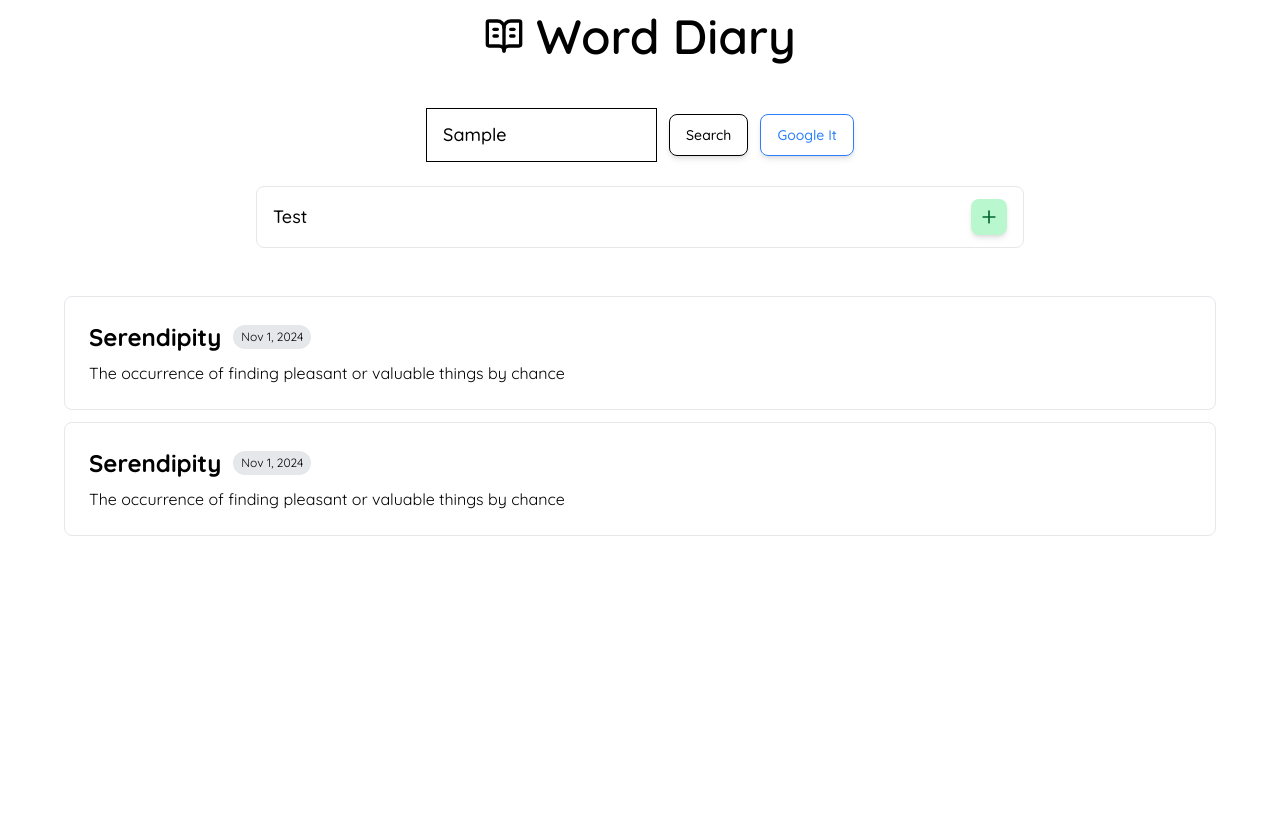
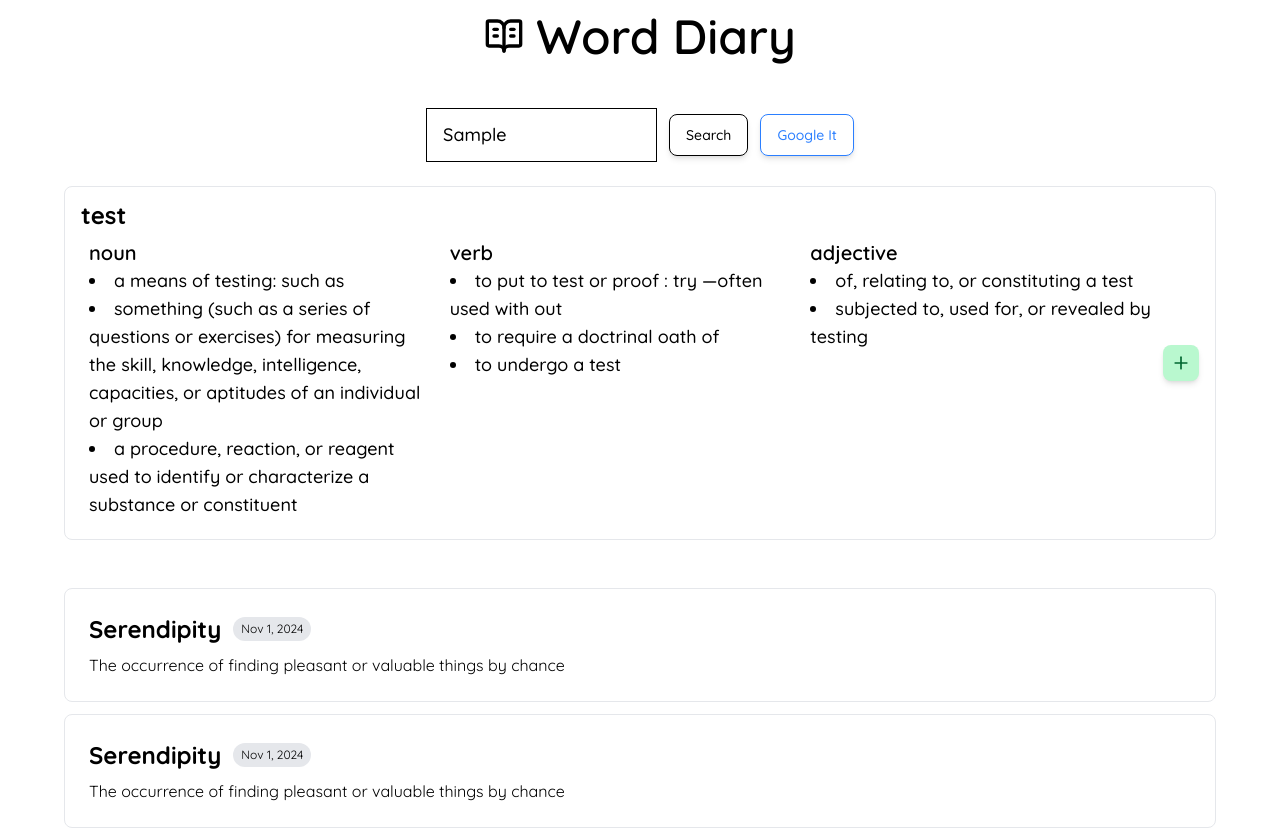
Before and after one commit to williamj20/Word-Diary, a Next.js app: page / in a window 1280 px wide. Both pictures are taken after typing "Sample" into the empty fields and a click on the button "Search". Before the commit the page ends 800 px from the top, so only its background shows below. Built offline with nearby package versions, Linux system fonts and the light colour scheme.

Commit message:
Add merriam-webster API integration

```diff
--- /dev/null
+++ b/src/app/(search)/components/add-word-definition.tsx
@@ -0,0 +1,40 @@
+'use client';
+
+import { WordToSearch } from '@/app/lib/definitions';
+import { Plus } from 'lucide-react';
+
+export default function AddWordDefinition({
+  wordsResponse,
+}: {
+  wordsResponse: WordToSearch | null;
+}) {
+  if (wordsResponse) {
+    console.log('wordsResponse:', wordsResponse);
+    const slicedResponses = wordsResponse?.dictionaryEntries.slice(0, 3);
+    return (
+      <div className="w-full max-w-6xl px-4 py-3 mt-6 rounded-lg border border-gray-200 text-lg font-medium">
+        <div className="flex items-center justify-between">
+          <div>
+            <div className="text-2xl font-bold">{wordsResponse?.word}</div>
+            <div className="flex">
+              {slicedResponses.map((entry, index) => (
+                <div key={index} className="w-full max-w-2xl p-2">
+                  <h3 className="text-xl font-semibold">{entry.fl}</h3>
+                  <ul className="list-disc list-inside">
+                    {entry.shortdef.map((definition, defIndex) => (
+                      <li key={defIndex}>{definition}</li>
+                    ))}
+                  </ul>
+                </div>
+              ))}
+            </div>
+          </div>
+          <button className="p-2 rounded-lg text-green-800 bg-green-200 hover:bg-green-300 active:bg-green-400 transition-all shadow-md enabled:hover:shadow-lg">
+            <Plus className="w-5 h-5" />
+          </button>
+        </div>
+      </div>
+    );
+  }
+  return null;
+}
--- a/src/app/ui/add-word.tsx
+++ b/src/app/(search)/components/add-word.tsx
@@ -1,20 +1,26 @@
 'use client';
 
-import { Plus } from 'lucide-react';
+import AddWordDefinition from '@/app/(search)/components/add-word-definition';
+import { WordToSearch } from '@/app/lib/definitions';
+import { mockDefinition2 } from '@/app/lib/mock-data';
 import { useEffect, useState } from 'react';
+
+const EMPTY_WORD_ERROR_MESSAGE = 'Please enter a word before searching.';
+
+// eslint-disable-next-line @typescript-eslint/no-unused-vars
+const DEFINITION_NOT_FOUND_ERROR_MESSAGE =
+  'Definition not found. Please try another word.';
+const SOMETHING_WENT_WRONG = 'Something went wrong. Please try again.';
 
 export default function AddWord() {
   const [word, setWord] = useState('');
   const [error, setError] = useState('');
 
-  // eslint-disable-next-line @typescript-eslint/no-unused-vars
-  const [definition, setDefinition] = useState('Test');
+  const [definition, setDefinition] = useState<WordToSearch | null>(null);
 
   useEffect(() => {
     setError('');
   }, [word]);
-
-  const EMPTY_WORD_ERROR_MESSAGE = 'Please enter a word before searching.';
 
   function handleInputKeyDown(event: React.KeyboardEvent<HTMLInputElement>) {
     if (event.key === 'Enter' && event.shiftKey) {
@@ -36,13 +42,36 @@ export default function AddWord() {
     window.open(searchUrl, '_blank');
   }
 
-  function searchDefinition() {
+  async function searchDefinition() {
     const trimmedWord = word.trim();
     if (!trimmedWord) {
       setError(EMPTY_WORD_ERROR_MESSAGE);
       return;
     }
-    console.log(trimmedWord);
+    try {
+      // const response = await fetch(
+      //   `https://www.dictionaryapi.com/api/v3/references/collegiate/json/${encodeURIComponent(trimmedWord)}?key=${process.env.NEXT_PUBLIC_DICTIONARY_KEY}`
+      // );
+      // if (!response.ok) {
+      //   console.log('Error fetching definition:', error);
+      //   setError(SOMETHING_WENT_WRONG);
+      //   return;
+      // }
+      // const data = await response.json();
+      // if (data.length === 0 || !data[0].shortdef) {
+      //   setError(DEFINITION_NOT_FOUND_ERROR_MESSAGE);
+      //   return;
+      // }
+      // const wordToSearch = {
+      //   dictionaryEntries: data,
+      //   word: trimmedWord,
+      // };
+      // setDefinition(wordToSearch);
+      setDefinition(mockDefinition2);
+    } catch (error) {
+      console.log('Error fetching definition:', error);
+      setError(SOMETHING_WENT_WRONG);
+    }
   }
 
   return (
@@ -75,14 +104,7 @@ export default function AddWord() {
           <div className="text-sm font-medium text-red-600 mt-1">{error}</div>
         )}
       </div>
-      {definition.trim() && (
-        <div className="w-full max-w-3xl px-4 py-3 mt-6 flex items-center justify-between rounded-lg border border-gray-200 text-lg font-medium">
-          {definition}
-          <button className="p-2 rounded-lg text-green-800 bg-green-200 hover:bg-green-300 active:bg-green-400 transition-all shadow-md enabled:hover:shadow-lg">
-            <Plus className="w-5 h-5" />
-          </button>
-        </div>
-      )}
+      <AddWordDefinition wordsResponse={definition} />
     </div>
   );
 }
--- a/src/app/ui/word-list.tsx
+++ b/src/app/(search)/components/word-list.tsx
@@ -1,6 +1,6 @@
 'use client';
+import WordItem from '@/app/(search)/components/word-item';
 import { Word } from '@/app/lib/definitions';
-import WordItem from '@/app/ui/word-item';
 import { useState } from 'react';
 
 export default function WordList({ initialWords }: { initialWords: Word[] }) {
--- a/src/app/(search)/page.tsx
+++ b/src/app/(search)/page.tsx
@@ -1,5 +1,5 @@
-import AddWord from '@/app/ui/add-word';
-import WordList from '@/app/ui/word-list';
+import AddWord from '@/app/(search)/components/add-word';
+import WordList from '@/app/(search)/components/word-list';
 
 const initialWords = [
   {
--- a/src/app/layout.tsx
+++ b/src/app/layout.tsx
@@ -1,12 +1,17 @@
-import { quicksand } from '@/app/ui/fonts';
 import { BookOpenText } from 'lucide-react';
 import type { Metadata } from 'next';
+import { Quicksand } from 'next/font/google';
 import './globals.css';
 
 export const metadata: Metadata = {
   title: 'Word Diary',
   description: 'A place to keep track of new words.',
 };
+
+const quicksand = Quicksand({
+  variable: '--font-quicksand',
+  subsets: ['latin'],
+});
 
 export default function RootLayout({
   children,
--- a/src/app/lib/definitions.ts
+++ b/src/app/lib/definitions.ts
@@ -1,6 +1,16 @@
-export type Word = {
+export interface Word {
   id: string;
   word: string;
   definition: string;
   dateAdded: Date;
-};
+}
+
+export interface DictionaryServiceObject {
+  fl: string; // functional label
+  shortdef: string[]; // short definitions
+}
+
+export interface WordToSearch {
+  dictionaryEntries: DictionaryServiceObject[];
+  word: string;
+}
--- /dev/null
+++ b/src/app/lib/mock-data.ts
@@ -0,0 +1,88 @@
+import { DictionaryServiceObject, WordToSearch } from '@/app/lib/definitions';
+
+const response1: DictionaryServiceObject[] = [
+  {
+    fl: 'verb',
+    shortdef: [
+      'to cause to lose flesh so as to become very thin',
+      'to make feeble',
+      'to waste away physically',
+    ],
+  },
+];
+
+const response2: DictionaryServiceObject[] = [
+  {
+    fl: 'noun',
+    shortdef: [
+      'a means of testing: such as',
+      'something (such as a series of questions or exercises) for measuring the skill, knowledge, intelligence, capacities, or aptitudes of an individual or group',
+      'a procedure, reaction, or reagent used to identify or characterize a substance or constituent',
+    ],
+  },
+  {
+    fl: 'verb',
+    shortdef: [
+      'to put to test or proof : try —often used with out',
+      'to require a doctrinal oath of',
+      'to undergo a test',
+    ],
+  },
+  {
+    fl: 'adjective',
+    shortdef: [
+      'of, relating to, or constituting a test',
+      'subjected to, used for, or revealed by testing',
+    ],
+  },
+  {
+    fl: 'noun',
+    shortdef: [
+      'an external hard or firm covering (such as a shell) of many invertebrates (such as a foraminifer or a mollusk)',
+    ],
+  },
+  {
+    fl: 'abbreviation',
+    shortdef: ['Testament'],
+  },
+  {
+    fl: 'noun',
+    shortdef: [
+      'a self-imposed partial or complete ban on the testing of nuclear weapons that is mutually agreed to by countries possessing such weapons',
+    ],
+  },
+  {
+    fl: 'noun',
+    shortdef: [
+      'a vehicle (such as an airplane) used for testing new equipment (such as engines or weapons systems); broadly : any device, facility, or means for testing something in development',
+    ],
+  },
+  {
+    fl: 'noun',
+    shortdef: [
+      'a representative case whose outcome is likely to serve as a precedent',
+      'a proceeding brought by agreement or on an understanding of the parties to obtain a decision as to the constitutionality of a statute',
+    ],
+  },
+  {
+    fl: 'verb',
+    shortdef: [
+      'to drive (a motor vehicle) in order to evaluate performance',
+      'to use or examine (something, such as a computer program) in order to evaluate performance',
+    ],
+  },
+  {
+    fl: 'verb',
+    shortdef: ['to subject to a flight test'],
+  },
+];
+
+export const mockDefinition1: WordToSearch = {
+  dictionaryEntries: response1,
+  word: 'emaciate',
+};
+
+export const mockDefinition2: WordToSearch = {
+  dictionaryEntries: response2,
+  word: 'test',
+};
--- a/src/app/ui/fonts.ts
+++ /dev/null
@@ -1,6 +0,0 @@
-import { Quicksand } from 'next/font/google';
-
-export const quicksand = Quicksand({
-  variable: '--font-quicksand',
-  subsets: ['latin'],
-});
```
Also changed, not shown: src/app/(search)/components/word-item.tsx (renamed from src/app/ui/word-item.tsx).
